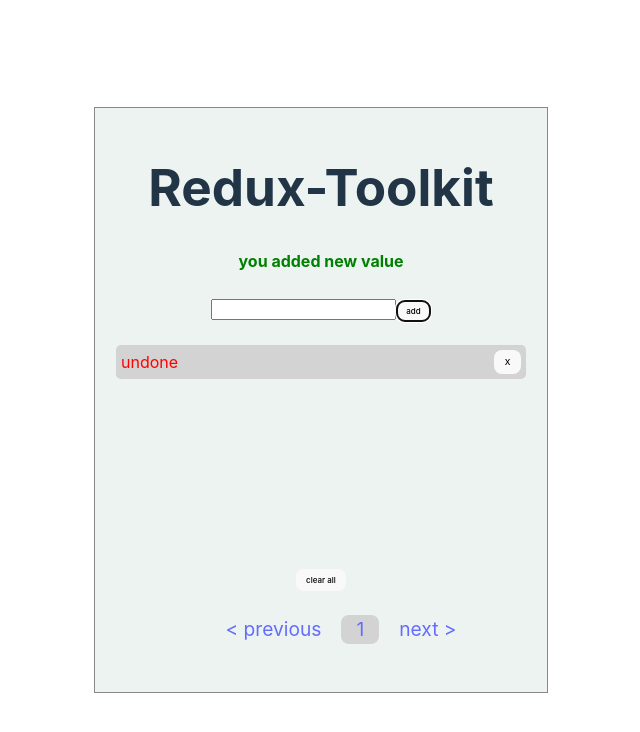
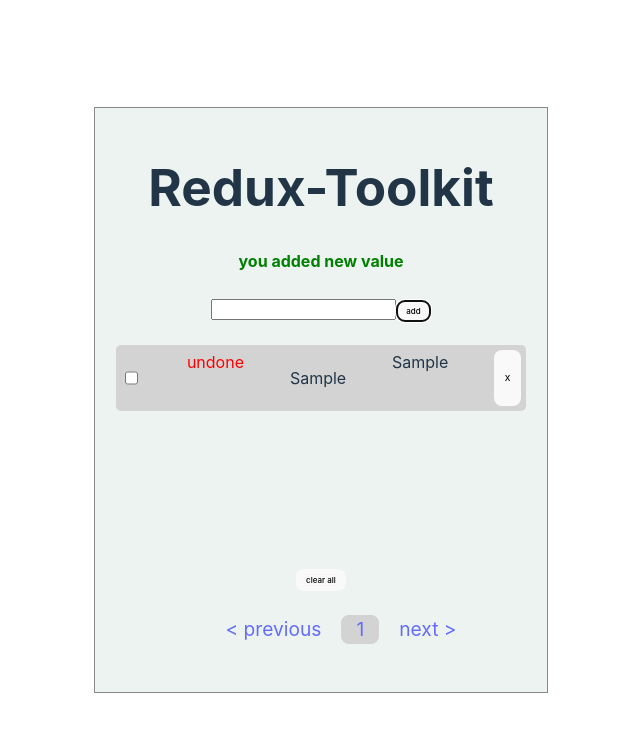
Before and after one commit to danielu96/Redux-Toolkit, a React (Vite) app: page / in a window 1280 px wide. Both pictures are taken after typing "Sample" into the empty fields and a click on the button "add". Shown: the top 732 px of the page, without its empty margins (319-959 px from the left). Built offline with nearby package versions, Linux system fonts and the light colour scheme.

Commit message:
dispatch(ToggleTask(task.id) and works

```diff
--- a/src/SingleItem.jsx
+++ b/src/SingleItem.jsx
@@ -1,9 +1,34 @@
-import React ,{useState,useRef}from 'react'
-import { removeTask,renameTask } from './Slices/taskReducer'
+import React ,{useState,useRef,useEffect}from 'react'
+import { removeTask,handleChange,setEditTask, renameTask,ToggleTask } from './Slices/taskReducer'
 import { useDispatch } from 'react-redux'
 import Checkbox from "./Checkbox";
 // import { useSelector } from "react-redux";
-const SingleItem = (task,done,handleSubmit) => {
+
+
+
+
+
+
+const SingleItem = (task,done,name,id) => {
+
+  // useEffect(()=>{
+  //   dispatch(
+  //     handleChange({
+  //       name:task.name
+  //     })
+  //   )
+  // },[task.name]);
+
+// useEffect(() => {
+//         // dispatch(SortProducts(products))
+//         dispatch(setEditTask(task.name))
+//         console.log(task.name)
+//     }, [task.name
+//         // products.sort,
+//         // products.filters
+//     ])
+
+
 
 const dispatch= useDispatch()
 const [editMode,setEditMode] = useState(false);
@@ -13,9 +38,12 @@
   // showAlert(true, 'danger', 'you deleted one value')
 
 }
-const renameHandler=()=>{
-  dispatch(renameTask(task.id))
+const renameHandler=(e)=>{
+  const name= e.target.name;
+  const value = e.target.value;
+  dispatch(handleChange({name,value}))
 }
+
  const updateTaskDone=(id, newDone) =>{
     setTasks(prev => {
       const newTasks = [...prev];
@@ -29,19 +57,45 @@
     <>
 
     <div className='singleItem' >
-<Checkbox checked={!done} onClick={() => onToggle(done)} />
+
+     <input type='checkbox' checked={task.completed}
+  // onChange={()=>onToggle(task.id)}
+  onChange={()=>dispatch(ToggleTask(task.id))
+  }
+  ></input>
+ {/* <Checkbox checked={!done} onClick={() => onToggle(task.id)} /> */}
+ <Checkbox checked={task.completed}
+ onClick={() =>
+  dispatch(ToggleTask(task.id))
+  // dispatch(ToggleTask(task.done))
+}
+
+  />
+
+     <p style={task.completed===true?{textDecoration:'line-through'}:{textDecoration:'none'}}>
+                {task.name}
+            </p>
+  {/* <div onClick={{'wesza'}}>werty</div> */}
+
 {!editMode ? (
         <div className="" onClick={() => setEditMode(prev => !prev)}>
-          <span>{task.content}</span>
+          <span>{task.name}</span>
         </div>
       ):
        (
-        <form style={{marginLeft:'1rem'}} onSubmit={ev => {ev.preventDefault();setEditMode(false);}}>
-          <input type="text" value={task.content}
-                 onChange={renameHandler
-                  // (ev)=> dispatch(renameTask(ev.target.value))
-                   } />
-                 <button>update</button>
+        <form style={{marginLeft:'1rem'}}
+        // onSubmit={ev => {ev.preventDefault();setEditMode(false);}}
+        >
+          <input type="text" value={name}
+         onChange=
+           {renameHandler }
+          // {()=>dispatch(setEditTask(id))}
+
+          />
+                 <button
+onClick={renameHandler}
+                //  onClick={()=>dispatch(setEditTask(id))}
+                 >update</button>
         </form>
       )}
 
```
